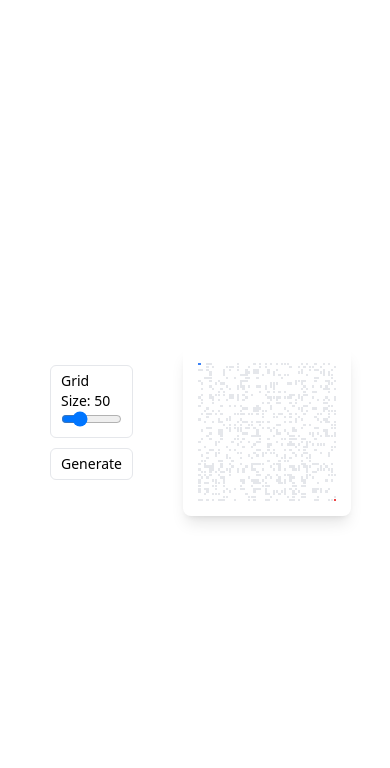
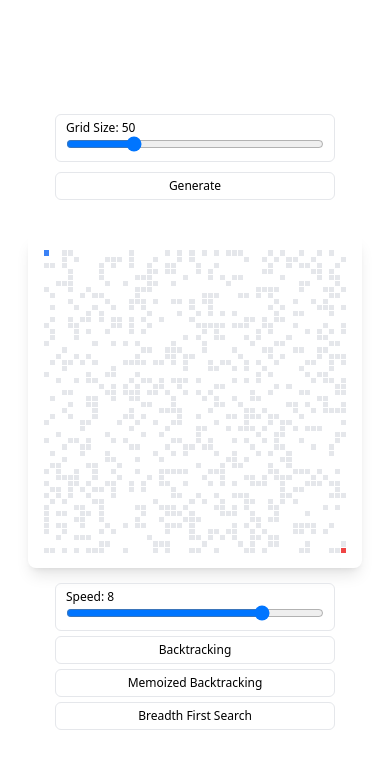
Before and after one commit to SamirKaushik/Grid-Based-Pathfinding-Visualization, a React (Create React App) app: page / in a window 390 px wide. Shown: the top 768 px of the page. Built offline with nearby package versions, Linux system fonts and the light colour scheme.

Commit message:
Responsiveness

```diff
--- a/src/App.js
+++ b/src/App.js
@@ -44,11 +44,20 @@ function App() {
   const [processing, setProcessing] = useState(false);
   const cancelToken = useRef(false);
   const [speed, setSpeed] = useState(8)
+  const [cellSizeRef,setCellSizeRef]=useState("vw")
   // const [coords, setCoords] = useState({
   //   start: { x: 0, y: 0 },
   //   end: { x: n - 1, y: n - 1 }
   // })
 
+  useEffect(()=>{
+    if(window.innerWidth<800){
+      setCellSizeRef("vh")
+    }
+    else{
+      setCellSizeRef("vw")
+    }
+  },[window.innerWidth])
   const clearPath = async () => {
     var oldgrid = [...grid];
     let rows = n;
@@ -250,9 +259,9 @@ function App() {
   return (
     <div className="w-[100vw] h-[100vh] flex items-center justify-center overflow-hidden">
       <ToastContainer />
-      <div className="flex items-center w-full px-[50px] gap-[50px]">
-        <div style={processing ? { opacity: 0.2 } : { opacity: 1 }} className="flex flex-col gap-[10px] transition flex-grow max-w-1/4" >
-          <div className={`rounded-md border px-[10px] text-sm py-[5px] w-full`}>
+      <div className="flex md:flex-row flex-col items-center w-full md:px-[50px] md:gap-[50px] gap-[15px] p-[20px]">
+        <div style={processing ? { opacity: 0.2 } : { opacity: 1 }} className="flex flex-col gap-[10px] transition flex-grow min-w-[80%] md:min-w-fit md:max-w-1/4" >
+          <div className={`rounded-md border px-[10px] text-xs md:text-sm py-[5px] w-full`}>
             <div>Grid Size: {n}</div>
             <input
             disabled={processing}
@@ -268,7 +277,7 @@ function App() {
                 toast.info("Choose Valid size (10-200) ")
               }
             }}
-            className={`rounded-md border px-[10px] py-[5px] text-sm`}
+            className={`rounded-md border px-[10px] py-[5px] text-xs md:text-sm`}
             disabled={processing}
           >Generate
           </button>
@@ -283,14 +292,14 @@ function App() {
                     return <div
                       style={
                         {
-                          height: cellSize + "vw",
-                          width: cellSize + "vw",
-                          margin: cellSize / 10 + "vw"
+                          height: cellSize + cellSizeRef,
+                          width: cellSize + cellSizeRef,
+                          margin: cellSize / 10 + cellSizeRef
                         }
                       }
                       key={`r${idx}c${i}`}
                       id={`r${idx}c${i}`}
-                      className={`h-[0.2vw] w-[0.2vw] m-[0.1vw]
+                      className={`
                     ${idx === 0 && i === 0 ? "bg-blue-500" :
                           idx === n - 1 && i === n - 1 ? "bg-red-500" :
                             cell === 0 ? "bg-gray-200" :
@@ -307,8 +316,8 @@ function App() {
             }
           </div>
         </div>
-        <div style={processing ? { opacity: 0.2 } : { opacity: 1 }} className="flex flex-col gap-[10px] transition flex-grow max-w-1/4">
-          <div className={`rounded-md border px-[10px] text-sm py-[5px] w-full`}>
+        <div style={processing ? { opacity: 0.2 } : { opacity: 1 }} className="flex flex-col gap-[5px] md:gap-[10px] transition flex-grow min-w-[80%] md:min-w-fit md:max-w-1/4">
+          <div className={`rounded-md border px-[10px] text-xs md:text-sm py-[5px]`}>
             <div>Speed: {speed}</div>
             <input
             disabled={processing}
@@ -316,20 +325,21 @@ function App() {
           </div>
           <button onClick={async () => {
             setProcessing(1)
-          }} className="rounded-md border px-[10px] py-[5px] text-sm"
+          }} className="rounded-md border px-[10px] py-[5px] text-xs md:text-sm"
             disabled={processing}
-
+            title="Traverses all possible paths"
           >Backtracking</button>
           <button onClick={async () => {
             setProcessing(2)
-          }} className="rounded-md border px-[10px] py-[5px] text-sm"
+          }} className="rounded-md border px-[10px] py-[5px] text-xs md:text-sm"
             disabled={processing}
-
+            title="Won't enter a blocked path again because of memoization"
           >Memoized Backtracking</button>
           <button onClick={async () => {
             setProcessing(3)
-          }} className="rounded-md border px-[10px] py-[5px] text-sm"
+          }} className="rounded-md border px-[10px] py-[5px] text-xs md:text-sm"
             disabled={processing}
+            title="Visually shows BFS with a flood-filling like effect"
           >Breadth First Search</button>
         </div>
       </div>
```
